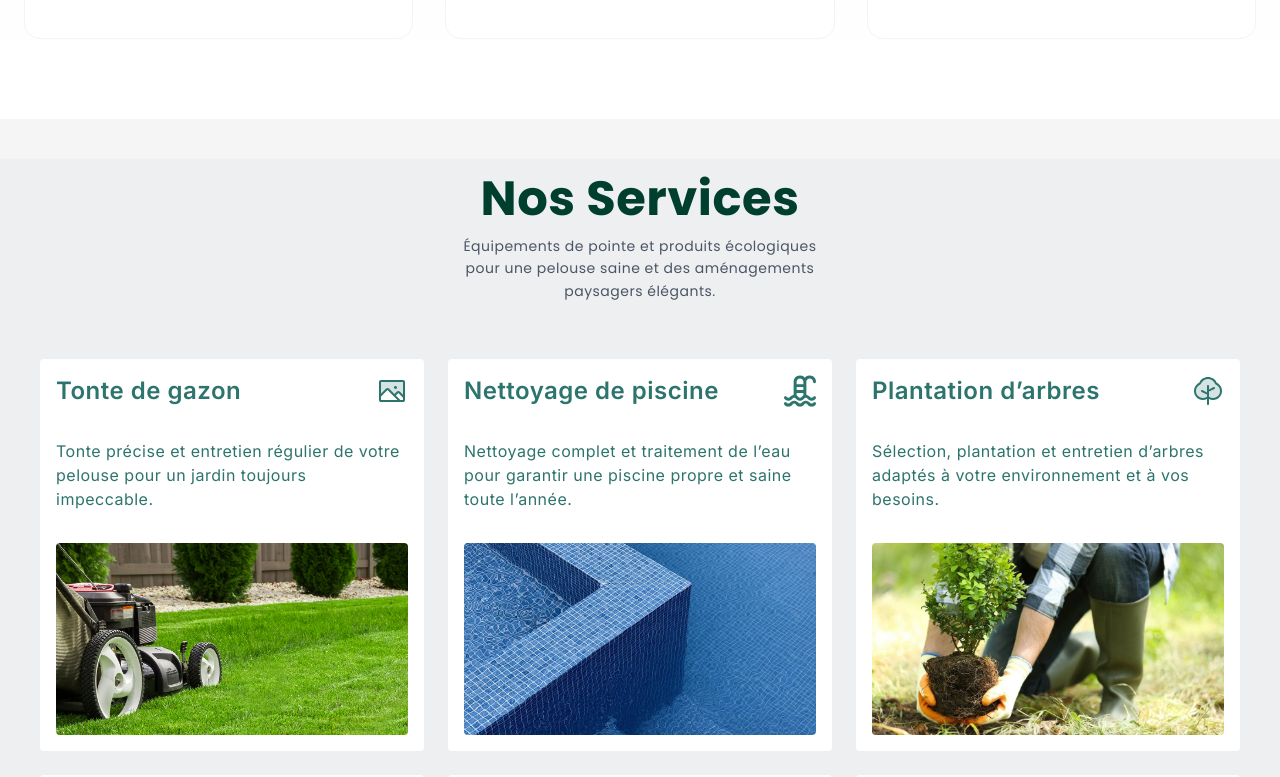
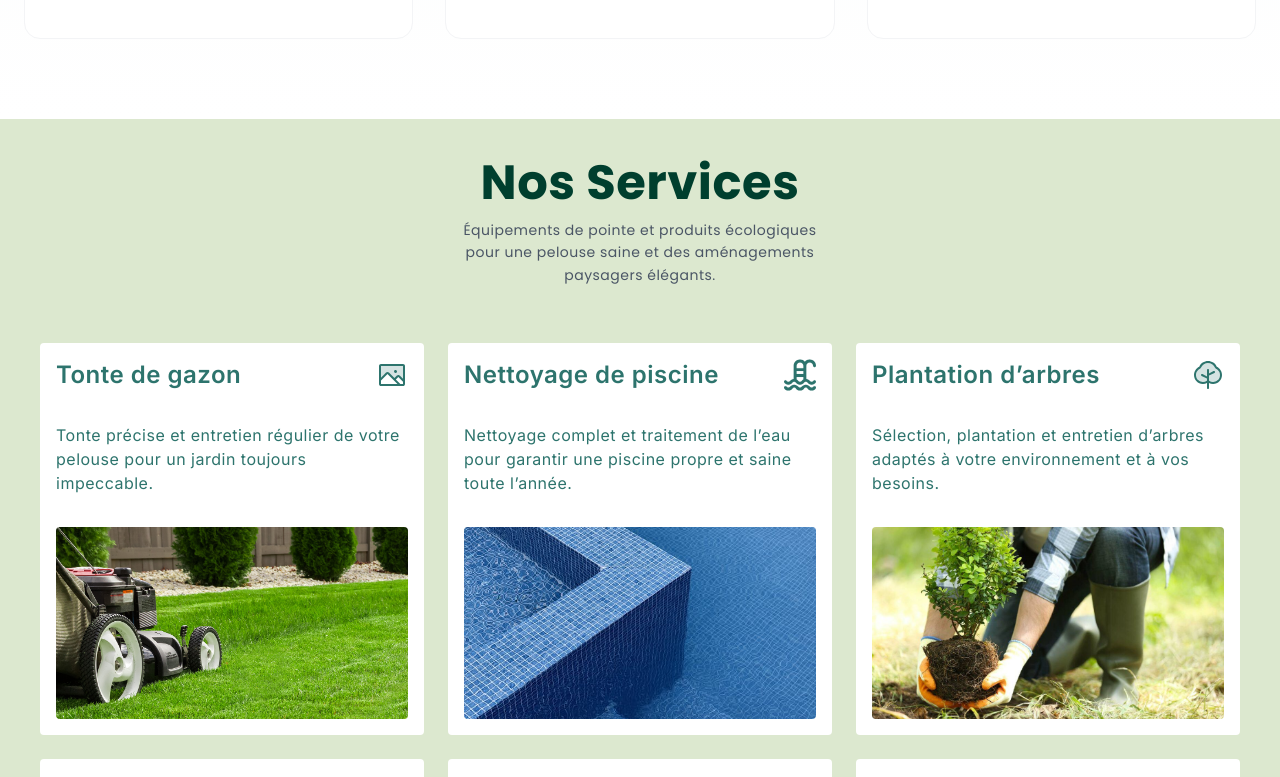
Before and after one commit to abdulbasset-benz/gardner-site, a React (Vite) app: page / in a window 1280 px wide. Shown: the part 1342-2119 px from the top of the page. Built offline with nearby package versions, Linux system fonts and the light colour scheme; what tailwindcss-motion would draw is missing.

Commit message:
minor changes

```diff
--- a/src/components/Services.tsx
+++ b/src/components/Services.tsx
@@ -61,7 +61,7 @@ const services: ServiceProps[] = [
 
 const Services = () => {
   return (
-    <div className="bg-gray-300/20 p-4 mt-10">
+    <div className="bg-[#DCE8CF] pt-10 px-4">
       <SectionHeader
         title="Nos Services"
         description="Équipements de pointe et produits écologiques pour une pelouse saine et des aménagements paysagers élégants."
```
